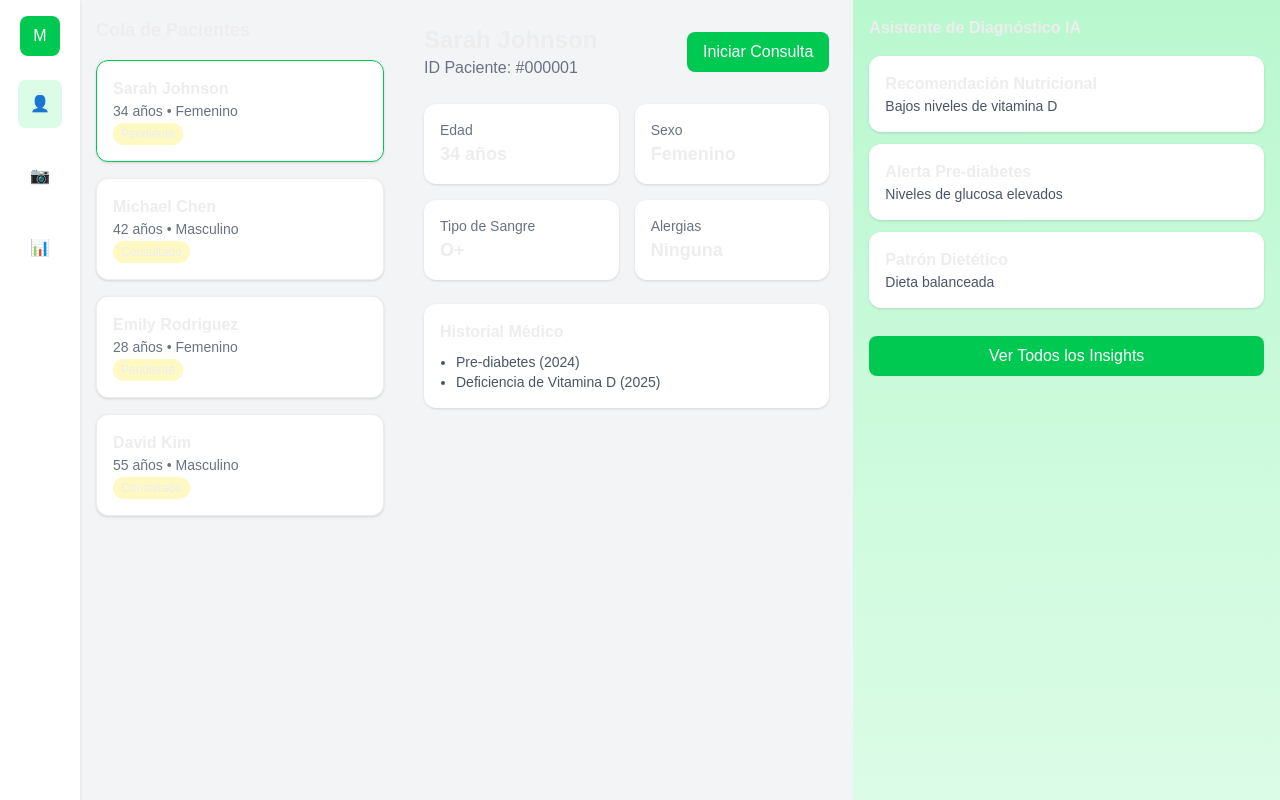
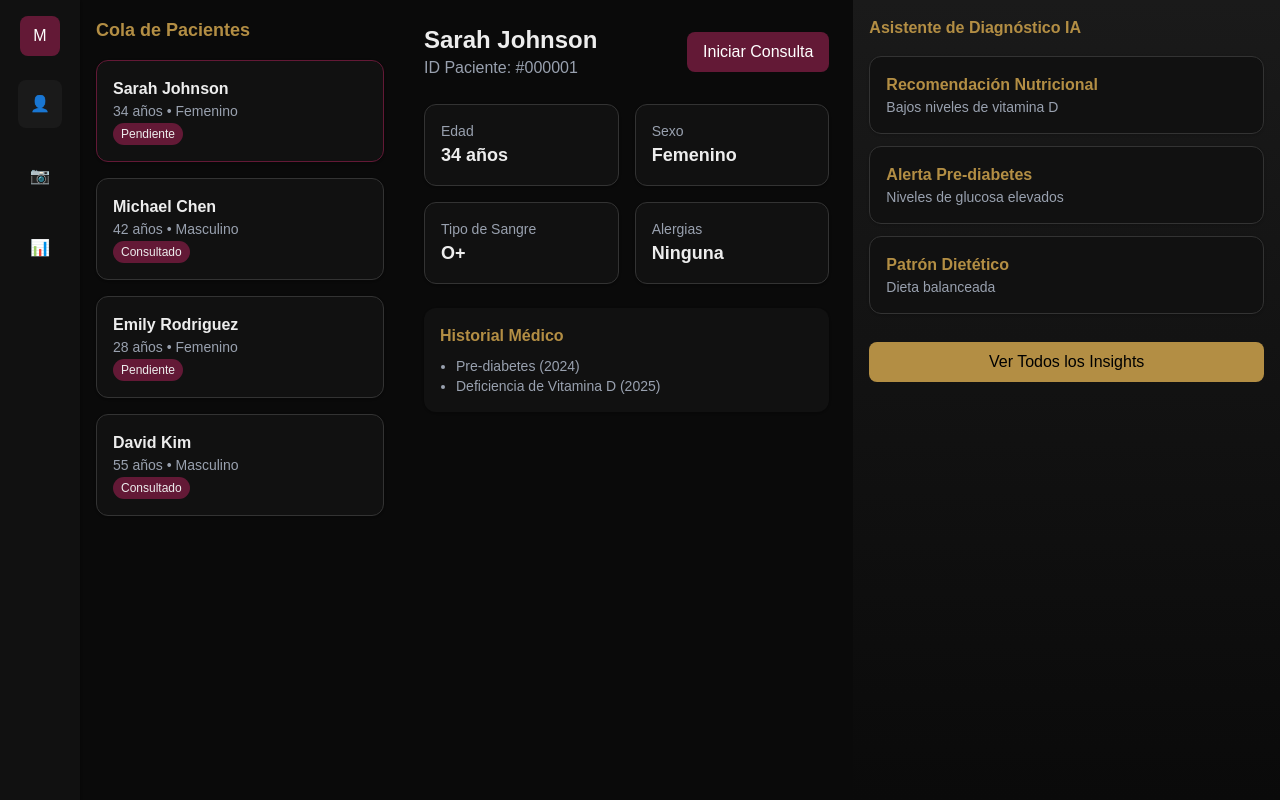
Before and after one commit to Yosselinsanchez-gif/my-app, a Next.js app: page / in a window 1280 px wide. Built offline with nearby package versions, Linux system fonts and the light colour scheme.

Commit message:
UI vino y dorado

```diff
--- a/app/page.tsx
+++ b/app/page.tsx
@@ -1,5 +1,5 @@
 // =========================
-// app/page.tsx (DASHBOARD)
+// app/page.tsx (DASHBOARD PRO THEME)
 // =========================
 "use client";
 
@@ -26,24 +26,26 @@ export default function Dashboard() {
   const [selected, setSelected] = useState<Patient>(patients[0]);
 
   return (
-    <div className="flex h-screen bg-gray-100">
+    <div className="flex h-screen bg-[#0a0a0a] text-[#ededed]">
+
       {/* Sidebar */}
-      <div className="w-20 bg-white shadow flex flex-col items-center py-4 gap-6">
-        <div className="bg-green-500 text-white w-10 h-10 flex items-center justify-center rounded-lg">
+      <div className="w-20 bg-[#111] shadow flex flex-col items-center py-4 gap-6">
+        <div className="bg-[#631936] text-white w-10 h-10 flex items-center justify-center rounded-lg">
           M
         </div>
-        <div className="bg-green-100 p-3 rounded-lg">👤</div>
+
+        <div className="bg-[#1a1a1a] p-3 rounded-lg">👤</div>
 
         <div
           onClick={() => router.push("/carousel")}
-          className="p-3 cursor-pointer hover:bg-green-100 rounded-lg transition"
+          className="p-3 cursor-pointer hover:bg-[#631936] rounded-lg transition"
         >
           📷
         </div>
 
         <div
           onClick={() => router.push("/analisis")}
-          className="p-3 cursor-pointer hover:bg-green-100 rounded-lg transition"
+          className="p-3 cursor-pointer hover:bg-[#631936] rounded-lg transition"
         >
           📊
         </div>
@@ -51,21 +53,27 @@ export default function Dashboard() {
 
       {/* Patients List */}
       <div className="w-1/4 p-4 space-y-4">
-        <h2 className="text-lg font-semibold">Cola de Pacientes</h2>
+        <h2 className="text-lg font-semibold text-[#b38e44]">
+          Cola de Pacientes
+        </h2>
+
         {patients.map((p, i) => (
           <motion.div
             key={i}
             whileHover={{ scale: 1.03 }}
             onClick={() => setSelected(p)}
-            className={`p-4 rounded-xl border cursor-pointer bg-white shadow ${
-              selected.name === p.name ? "border-green-500" : ""
+            className={`p-4 rounded-xl border cursor-pointer bg-[#111] shadow ${
+              selected.name === p.name
+                ? "border-[#631936]"
+                : "border-[#333]"
             }`}
           >
             <h3 className="font-semibold">{p.name}</h3>
-            <p className="text-sm text-gray-500">
+            <p className="text-sm text-gray-400">
               {p.age} años • {p.gender}
             </p>
-            <span className="text-xs px-2 py-1 bg-yellow-100 rounded-full">
+
+            <span className="text-xs px-2 py-1 bg-[#631936] rounded-full">
               {p.status}
             </span>
           </motion.div>
@@ -77,9 +85,11 @@ export default function Dashboard() {
         <div className="flex justify-between items-center">
           <div>
             <h1 className="text-2xl font-bold">{selected.name}</h1>
-            <p className="text-gray-500">ID Paciente: #000001</p>
+            <p className="text-gray-400">ID Paciente: #000001</p>
           </div>
-          <button className="bg-green-500 text-white px-4 py-2 rounded-lg">
+
+          {/* BOTÓN PRINCIPAL */}
+          <button className="bg-[#631936] hover:bg-[#4a1227] text-white px-4 py-2 rounded-lg transition">
             Iniciar Consulta
           </button>
         </div>
@@ -91,9 +101,12 @@ export default function Dashboard() {
           <Card title="Alergias" value="Ninguna" />
         </div>
 
-        <div className="bg-white p-4 rounded-xl shadow">
-          <h2 className="font-semibold mb-2">Historial Médico</h2>
-          <ul className="text-sm text-gray-600 list-disc ml-4">
+        <div className="bg-[#111] p-4 rounded-xl shadow">
+          <h2 className="font-semibold mb-2 text-[#b38e44]">
+            Historial Médico
+          </h2>
+
+          <ul className="text-sm text-gray-400 list-disc ml-4">
             <li>Pre-diabetes (2024)</li>
             <li>Deficiencia de Vitamina D (2025)</li>
           </ul>
@@ -101,14 +114,26 @@ export default function Dashboard() {
       </div>
 
       {/* AI Panel */}
-      <div className="w-1/3 p-4 bg-gradient-to-b from-green-200 to-green-100">
-        <h2 className="font-bold mb-4">Asistente de Diagnóstico IA</h2>
+      <div className="w-1/3 p-4 bg-gradient-to-b from-[#1a1a1a] to-[#0a0a0a]">
+        <h2 className="font-bold mb-4 text-[#b38e44]">
+          Asistente de Diagnóstico IA
+        </h2>
 
-        <Insight title="Recomendación Nutricional" text="Bajos niveles de vitamina D" />
-        <Insight title="Alerta Pre-diabetes" text="Niveles de glucosa elevados" />
-        <Insight title="Patrón Dietético" text="Dieta balanceada" />
+        <Insight
+          title="Recomendación Nutricional"
+          text="Bajos niveles de vitamina D"
+        />
+        <Insight
+          title="Alerta Pre-diabetes"
+          text="Niveles de glucosa elevados"
+        />
+        <Insight
+          title="Patrón Dietético"
+          text="Dieta balanceada"
+        />
 
-        <button className="mt-4 w-full bg-green-500 text-white py-2 rounded-lg">
+        {/* BOTÓN DORADO */}
+        <button className="mt-4 w-full bg-[#b38e44] hover:bg-[#8f6f34] text-black py-2 rounded-lg transition">
           Ver Todos los Insights
         </button>
       </div>
@@ -116,26 +141,29 @@ export default function Dashboard() {
   );
 }
 
-// ✅ COMPONENTE CARD TIPADO
+// CARD
 function Card({ title, value }: { title: string; value: string }) {
   return (
-    <motion.div whileHover={{ scale: 1.02 }} className="bg-white p-4 rounded-xl shadow">
-      <p className="text-gray-500 text-sm">{title}</p>
+    <motion.div
+      whileHover={{ scale: 1.02 }}
+      className="bg-[#111] p-4 rounded-xl shadow border border-[#333]"
+    >
+      <p className="text-gray-400 text-sm">{title}</p>
       <h3 className="text-lg font-semibold">{value}</h3>
     </motion.div>
   );
 }
 
-// ✅ COMPONENTE INSIGHT TIPADO
+// INSIGHT
 function Insight({ title, text }: { title: string; text: string }) {
   return (
     <motion.div
       initial={{ opacity: 0, x: 50 }}
       animate={{ opacity: 1, x: 0 }}
-      className="bg-white p-4 rounded-xl shadow mb-3"
+      className="bg-[#111] p-4 rounded-xl shadow mb-3 border border-[#333]"
     >
-      <h3 className="font-semibold">{title}</h3>
-      <p className="text-sm text-gray-600">{text}</p>
+      <h3 className="font-semibold text-[#b38e44]">{title}</h3>
+      <p className="text-sm text-gray-400">{text}</p>
     </motion.div>
   );
 }
```
